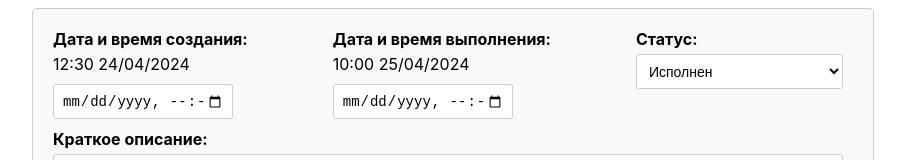
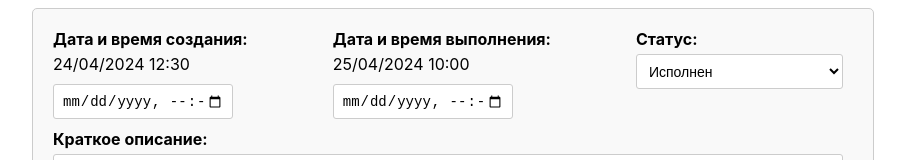
Before and after one commit to TumenSan/test-task-reminder, an Angular app: page /reminder/1 in a window 1280 px wide. Shown: the top 160 px of the page, without its empty margins (187-1092 px from the left). Built offline with nearby package versions, Linux system fonts and the light colour scheme.

Commit message:
fix: displayed date

```diff
--- a/src/app/components/reminder-form/reminder-form.component.html
+++ b/src/app/components/reminder-form/reminder-form.component.html
@@ -2,12 +2,12 @@
   <div class="row">
     <div>
       <label>Дата и время создания:</label>
-      <p class="date-time">{{ reminder.creationDateTime | date:'HH:mm dd/MM/yyyy' }}</p>
+      <p class="date-time">{{ displayedCreationDateTime | date:'dd/MM/yyyy HH:mm' }}</p>
       <input type="datetime-local" [(ngModel)]="reminder.creationDateTime" name="creationDateTime" [ngModelOptions]="{standalone: true}" class="styled-input date-input">
     </div>
     <div>
       <label>Дата и время выполнения:</label>
-      <p class="date-time">{{ reminder.completionDateTime | date:'HH:mm dd/MM/yyyy' }}</p>
+      <p class="date-time">{{ displayedCompletionDateTime | date:'dd/MM/yyyy HH:mm' }}</p>
       <input type="datetime-local" [(ngModel)]="reminder.completionDateTime" name="completionDateTime" [ngModelOptions]="{standalone: true}" class="styled-input date-input">
     </div>
     <div>
--- a/src/app/components/reminder-form/reminder-form.component.ts
+++ b/src/app/components/reminder-form/reminder-form.component.ts
@@ -18,19 +18,30 @@ import { ReminderService } from '../../services/reminder.service';
 })
 export class ReminderFormComponent {
   reminder!: Reminder;
+  displayedCreationDateTime: Date | null = null;
+  displayedCompletionDateTime: Date | null = null;
 
-  constructor(private route: ActivatedRoute, private router: Router, private reminderService: ReminderService) { }
+  constructor(
+    private route: ActivatedRoute,
+    private router: Router,
+    private reminderService: ReminderService
+  ) { }
 
   ngOnInit(): void {
-    this.route.params.subscribe({
-      next: params => {
+    this.route.params.subscribe(params => {
       const id: number = +params['id'];
-        console.log('id: ', id);
+      this.loadReminder(id);
+    });
+  }
+
   // Загрузка данных о напоминании из сервиса по id
+  loadReminder(id: number): void {
     this.reminderService.getReminderById(id).subscribe({
       next: (data: Reminder | null) => {
         if (data) {
           this.reminder = data;
+          this.displayedCreationDateTime = this.reminder.creationDateTime;
+          this.displayedCompletionDateTime = this.reminder.completionDateTime;
           console.log(this.reminder);
         } else {
           console.error('Reminder not found');
@@ -38,11 +49,6 @@ export class ReminderFormComponent {
       },
       error: error => {
         console.error('Error loading reminder:', error);
-          }
-        });
-      },
-      error: error => {
-        console.error('Error subscribing to route params:', error);
       }
     });
   }
--- a/src/app/components/reminder-list/reminder-list.component.ts
+++ b/src/app/components/reminder-list/reminder-list.component.ts
@@ -16,7 +16,10 @@ import { ReminderService } from '../../services/reminder.service';
 export class ReminderListComponent {
   reminders: Reminder[] = [];
 
-  constructor(private router: Router, private reminderService: ReminderService) { }
+  constructor(
+    private router: Router,
+    private reminderService: ReminderService
+  ) { }
 
   ngOnInit(): void {
     this.loadReminders();
```
Lines whose indentation alone changed are shown as unchanged.
